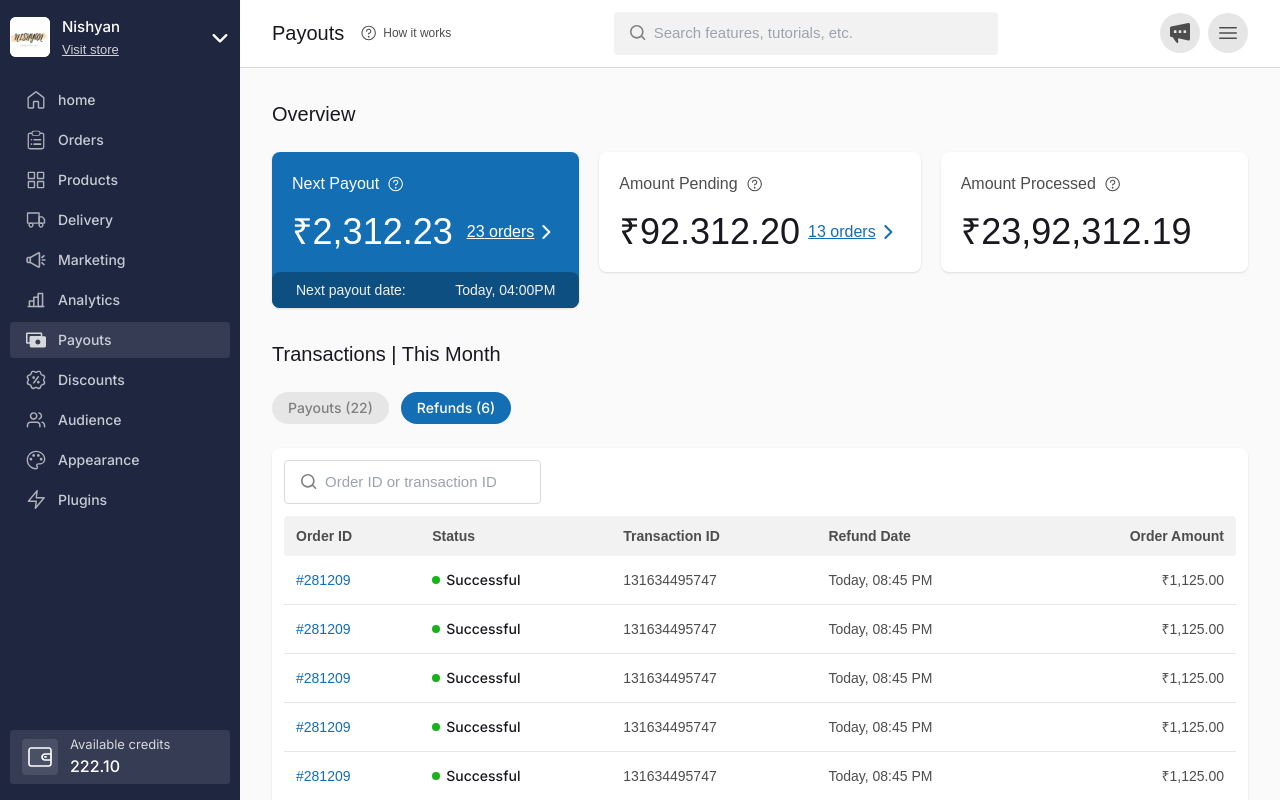
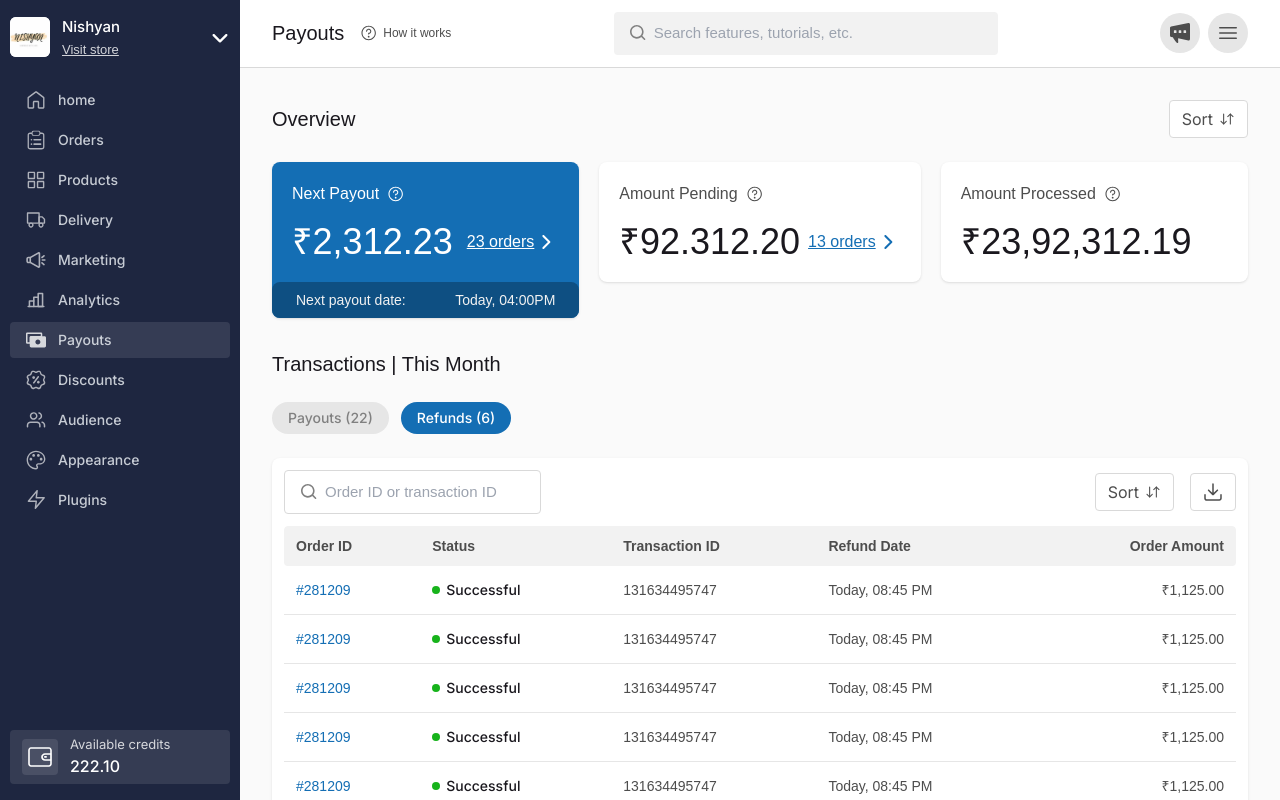
Before and after one commit to anoopraju31/100xdevs_cohort, a React (Vite) app in the folder week 8/week-8.1/dukaan-dashboard/: page / in a window 1280 px wide. Shown: the top 800 px of the page. Built offline with nearby package versions, Linux system fonts and the light colour scheme.

Commit message:
Week 8.1 - Dukaan Dashbaord: Drop Down Component - styled

```diff
--- a/week 8/week-8.1/dukaan-dashboard/src/components/Dashboard.jsx
+++ b/week 8/week-8.1/dukaan-dashboard/src/components/Dashboard.jsx
@@ -1,4 +1,6 @@
+import DropDown from './DropDown'
 import EnhancedRevenueCard from './EnhancedRevenueCard'
+import OutlinedButton from './OutlinedButton'
 import { RevenueCardWithBoxShadow } from './RevenueCard'
 import SearchInput from './SearchInput'
 import TabButton from './TabButton'
@@ -10,6 +12,8 @@ const Dashboard = () => {
 			<div className='flex flex-col gap-6'>
 				<div className='flex justify-between items-center'>
 					<h2 className='text-xl font-medium text-black-12'> Overview </h2>
+
+					<DropDown />
 				</div>
 
 				<div className='flex flex-wrap gap-5'>
@@ -45,12 +49,19 @@ const Dashboard = () => {
 				</div>
 
 				<div className='w-full p-3 pb-2 rounded-lg bg-black-100 shadow flex flex-col gap-3'>
-					<div className='flex flex-col sm:flex-row justify-between items-center'>
+					<div className='flex gap-2 flex-col sm:flex-row items-end sm:justify-between sm:items-center'>
 						<div className='flex-1 sm:flex-none w-full sm:w-fit'>
 							<SearchInput
 								variant='outlined'
 								placeholder='Order ID or transaction ID'
 							/>
+						</div>
+
+						<div className='flex items-center gap-4'>
+							<DropDown />
+							<OutlinedButton>
+								<img className='py-0.5' src='/download.svg' alt='download' />
+							</OutlinedButton>
 						</div>
 					</div>
 
--- a/week 8/week-8.1/dukaan-dashboard/src/components/DropDown.jsx
+++ b/week 8/week-8.1/dukaan-dashboard/src/components/DropDown.jsx
@@ -1,5 +1,37 @@
+import { useState } from 'react'
+import OutlinedButton from './OutlinedButton'
+
 const DropDown = () => {
-	return <div>DropDown</div>
+	const [openMenu, setOpenMenu] = useState(false)
+	const toggleMenu = () => setOpenMenu((prev) => !prev)
+
+	return (
+		<div className='relative'>
+			<OutlinedButton handleClick={toggleMenu}>
+				<p className='text-black-30 font-inter'> Sort </p>
+				<img src='/sort.svg' alt='sort' className='w-4 h-4' />
+			</OutlinedButton>
+
+			{openMenu ? (
+				<div className='absolute right-0 top-[125%] bg-black-90 rounded shadow-md p-2'>
+					<ul className='flex flex-col gap-1 text-black-30 font-inter'>
+						<li className='px-4 py-2 rounded hover:text-black-12 hover:bg-black-95 whitespace-nowrap transition-colors duration-300 cursor-pointer'>
+							newest
+						</li>
+						<li className='px-4 py-2 rounded hover:text-black-12 hover:bg-black-95 whitespace-nowrap transition-colors duration-300 cursor-pointer'>
+							oldest
+						</li>
+						<li className='px-4 py-2 rounded hover:text-black-12 hover:bg-black-95 whitespace-nowrap transition-colors duration-300 cursor-pointer'>
+							high to low
+						</li>
+						<li className='px-4 py-2 rounded hover:text-black-12 hover:bg-black-95 whitespace-nowrap transition-colors duration-300 cursor-pointer'>
+							low to high
+						</li>
+					</ul>
+				</div>
+			) : null}
+		</div>
+	)
 }
 
 export default DropDown
```
Also changed, not shown: week 8/week-8.1/dukaan-dashboard/public/download.svg (added), week 8/week-8.1/dukaan-dashboard/public/sort.svg (added).
